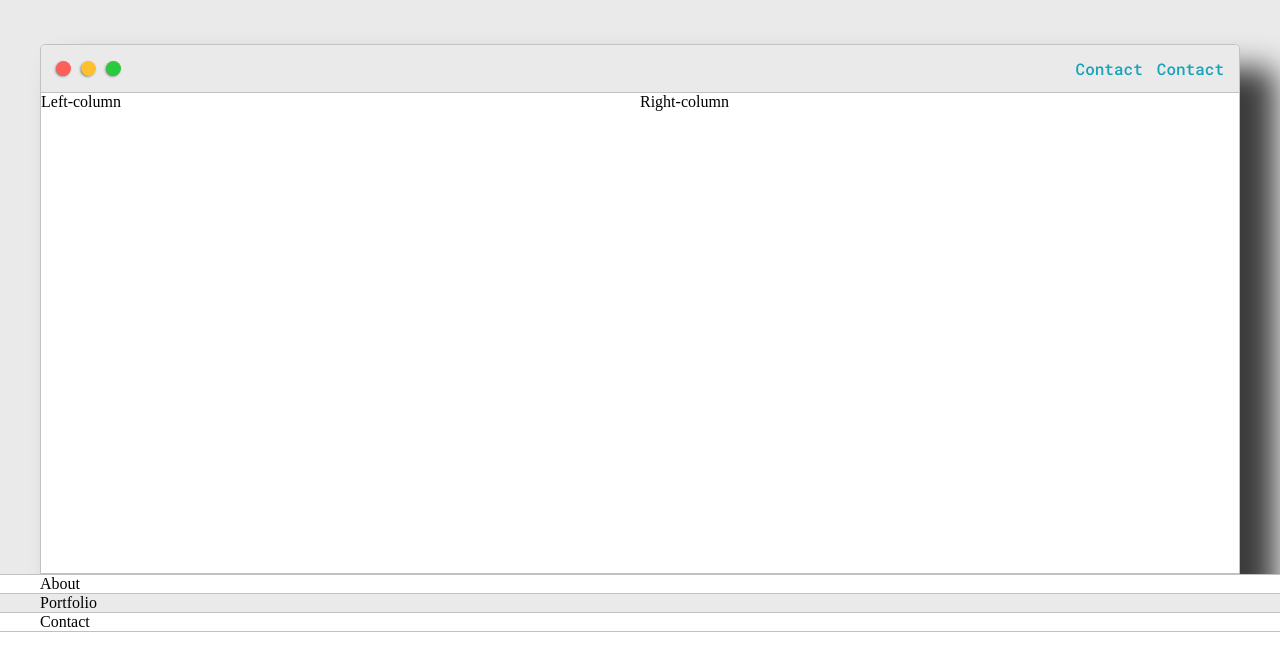
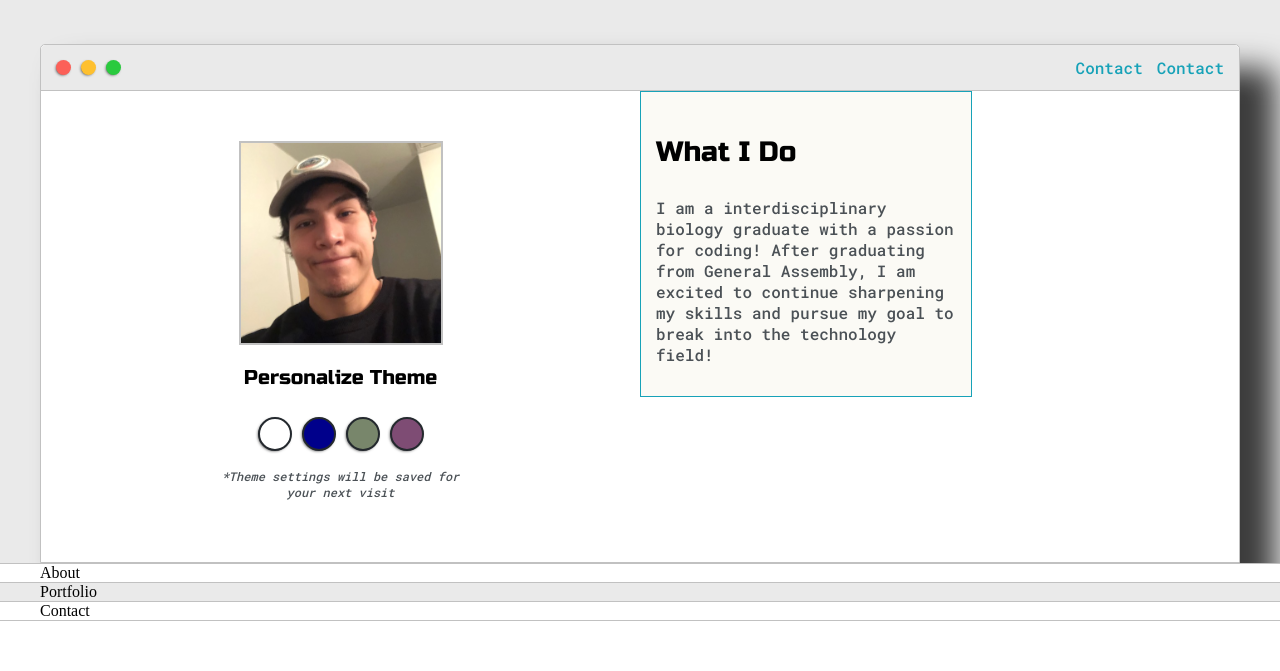
Before and after one commit to danny-alarcon97/portfolio_website, a plain HTML site: page index.html in a window 1280 px wide. Shown: the part 117-788 px from the top of the page. Drawn offline with Linux system fonts and the light colour scheme.

Commit message:
image and right column start

```diff
--- a/default.css
+++ b/default.css
@@ -6,6 +6,10 @@
 
     --mainText: black;
     --secondaryText: #4b5156;
+
+    --themeDotBorder: #24292e;
+
+    --previewBG: rgb(251, 249, 243, 0.8);
 }
 
 html, body {
@@ -75,7 +79,6 @@ h6 { font-size: 16px; }
 
     display: grid;
     grid-template-columns: 1fr 1fr;
-    grid-template-rows: 3em 30em;
     grid-template-areas:
         'nav-wrapper nav-wrapper'
         'left-column right-column'
@@ -134,10 +137,76 @@ h6 { font-size: 16px; }
 
 .left-column {
     grid-area: left-column;
+    padding-top: 50px;
+    padding-bottom: 50px;
+}
+
+#profile_pic {
+    display: block;
+    margin: 0 auto;
+
+    height: 200px;
+    width: 200px;
+    object-fit: cover;
+    border: 2px solid var(--borderColor);
+}
+
+#theme-options-wrapper {
+    display: flex;
+    justify-content: center;
+}
+
+.theme-dot {
+    height: 30px;
+    width: 30px;
+    background-color: yellow;
+    border-radius: 50%;
+
+    margin: 5px;
+    border: 2px solid var(--themeDotBorder);
+
+    -webkit-box-shadow: -1px 1px 3px -1px rgba(0,0,0,0.75);
+    -moz-box-shadow: -1px 1px 3px -1px rgba(0,0,0,0.75);
+    box-shadow: -1px 1px 3px -1px rgba(0,0,0,0.75);
+
+    cursor: pointer;
+}
+
+.theme-dot:hover {
+    border-width: 5px;
+}
+
+#light-mode {
+    background-color: #fff;
+}
+
+#blue-mode {
+    background-color: #00008b;
+}
+
+#green-mode {
+    background-color: #78866b;
+}
+
+#purple-mode {
+    background-color: #7e4c74;
+}
+
+#settings-note {
+    font-size: 12px;
+    font-style: italic;
+    text-align: center;
 }
 
 .right-column {
     grid-area: right-column;
+}
+
+#preview {
+    width: 300px;
+    border: 1.5px solid #17a2b8;
+    background-color: var(--previewBG);
+    padding: 15px;
 }
 
 @media screen and (max-width: 1200px) {
--- a/index.html
+++ b/index.html
@@ -37,11 +37,28 @@
                 </div>
 
                 <div class="left-column">
-                    Left-column
+                    <img id="profile_pic" src="images/profilepic.jpg">
+                    <h5 style="text-align: center; line-height: 0;">Personalize Theme</h5>
+
+                    <div id="theme-options-wrapper">
+                        <div id="light-mode" class="theme-dot"></div>
+                        <div id="blue-mode" class="theme-dot"></div>
+                        <div id="green-mode" class="theme-dot"></div>
+                        <div id="purple-mode" class="theme-dot"></div>
+                    </div>
+
+                    <p id="settings-note">*Theme settings will be saved for<br>your next visit</p>
                 </div>
 
                 <div class="right-column">
-                    Right-column
+                    <div id="preview">
+                        <div id="corner-tl" class="corner"></div>
+                        <div id="corner-tr" class="corner"></div>
+                        <h3>What I Do</h3>
+                        <p>I am a interdisciplinary biology graduate with a passion for coding! After graduating from General Assembly, I am excited to continue sharpening my skills and pursue my goal to break into the technology field!</p>
+                        <div id="corner-bl" class="corner"></div>
+                        <div id="corner-br" class="corner"></div>
+                    </div>
                 </div>
             </div>
         </div>
```
Also changed, not shown: images/profilepic.jpg (added).
